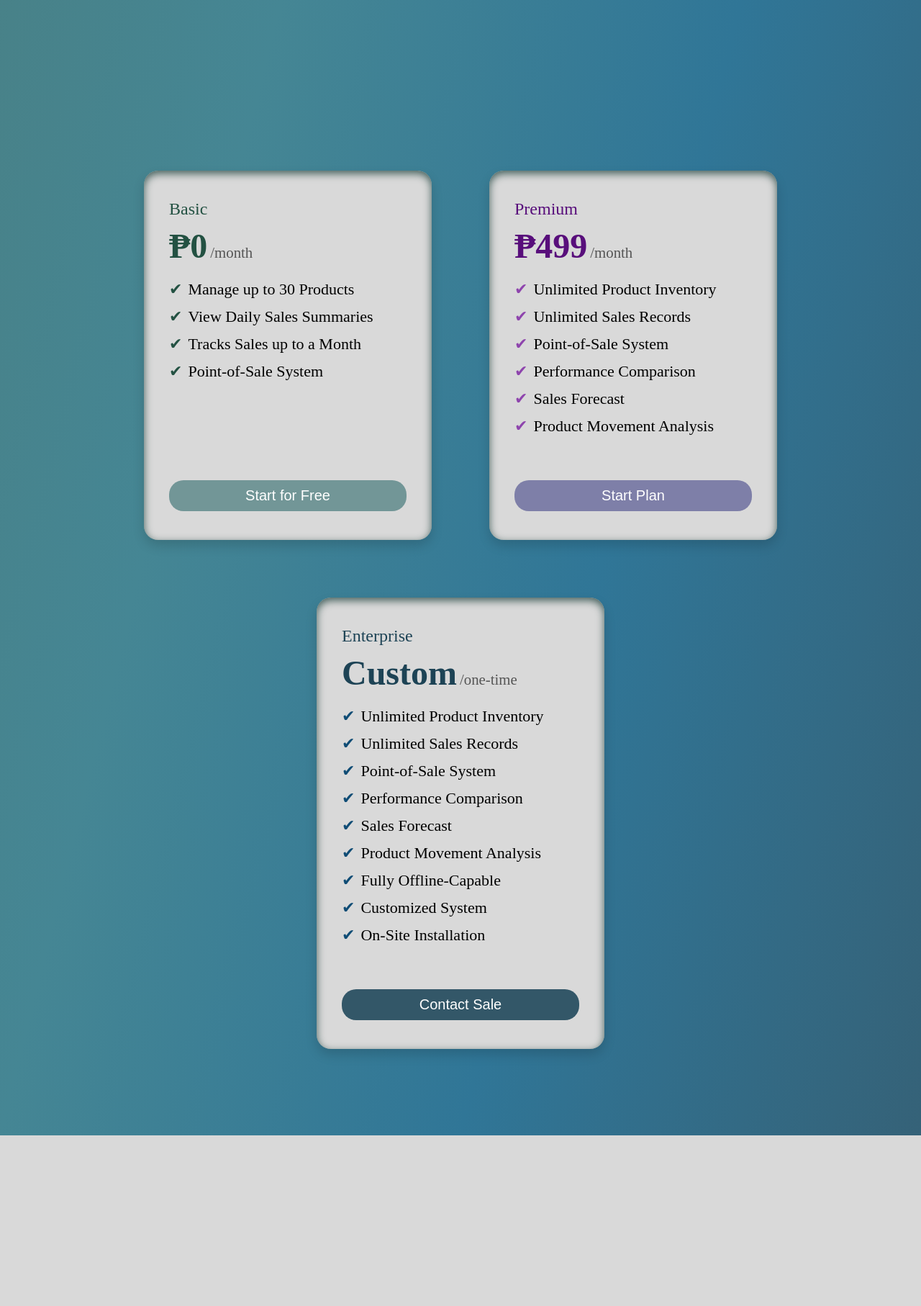
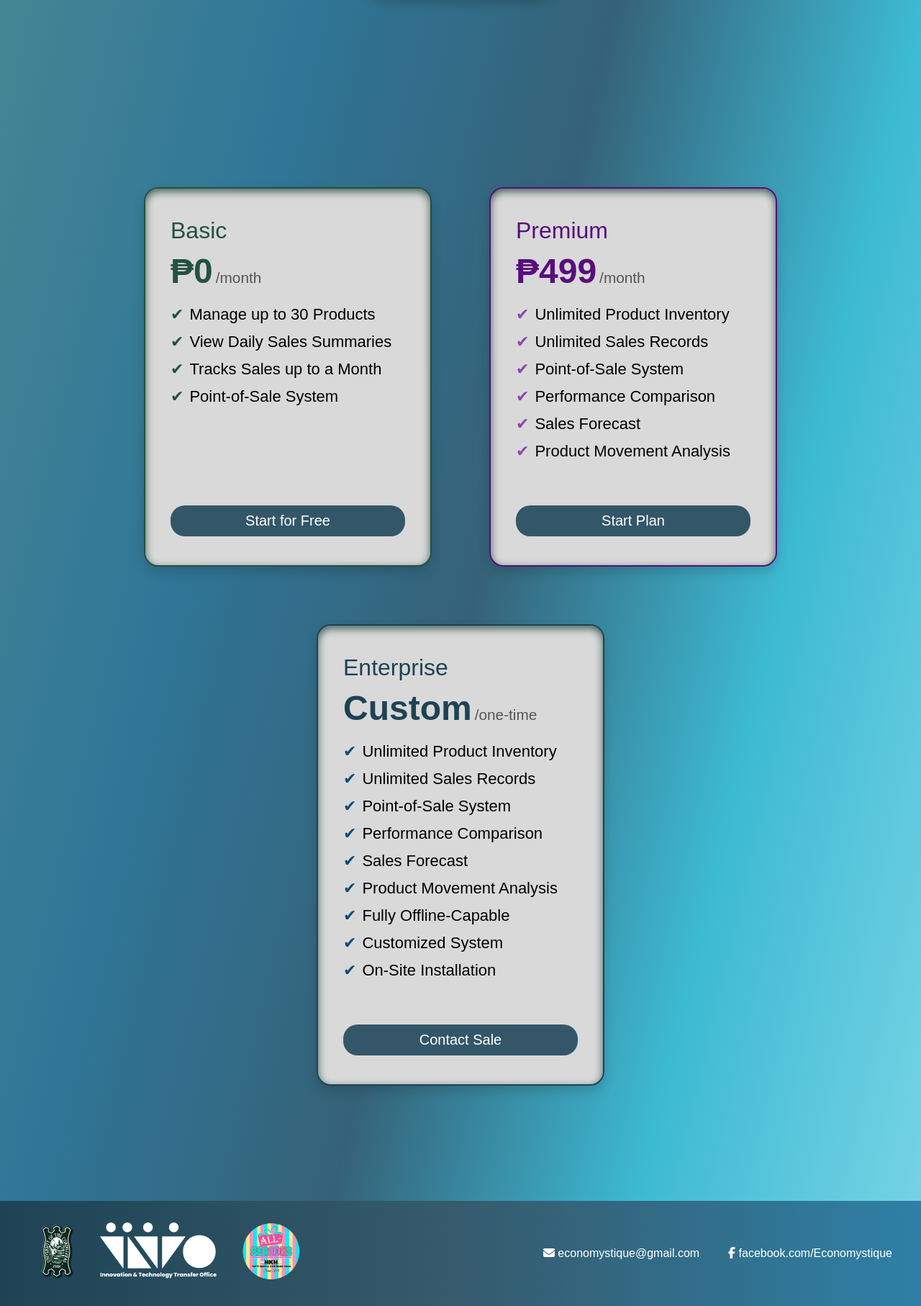
Before and after one commit to Economystique/LandingPage, a Flask app: page / in a window 1280 px wide. Shown: the part 3600-5414 px from the top of the page at 72% size. Before the commit the page ends 5177 px from the top, so only its background shows below. Run offline with Flask 3, Linux system fonts and the light colour scheme.

Commit message:
added footer, fixed navigation conflict during merging, and added details on the features section.

```diff
--- a/app/static/css/styles.css
+++ b/app/static/css/styles.css
@@ -9,14 +9,11 @@
 }
 
 body {
-<<<<<<< HEAD
   font-family: 'Segoe UI', sans-serif;
   font-size: 22px;
   background: #458694;
-=======
   font-family: Arial, sans-serif;
-  background: linear-gradient(to bottom right, #1f4556, #4a7f81, #458694, #307697, #356278);
->>>>>>> 8a15d34c544473b903b2d8ac36202e44b90ba6cf
+  background: linear-gradient(to bottom right, #1f4556, #4a7f81, #458694, #307697, #356278, #3dbad3, #7ad5e6);
   background-repeat: no-repeat;
   display: block;
   color: #000000;
@@ -170,7 +158,7 @@ nav .contact-button:hover {
 }
 
 .card h2 {
-  font-size: 1.5rem;
+  font-size: 2rem;
   margin-bottom: 20px;
   text-align: left;
   font-weight: 100;
@@ -197,17 +185,13 @@ nav .contact-button:hover {
 .premium h2 { color: #580E7B; }
 .enterprise h2 { color: #1D4355; }
 
-.basic:hover {
-  border: 2px solid #235142;
-}
+.basic {border: 2px solid #235142}
+.premium {border: 2px solid #580E7B}
+.enterprise {border: 2px solid #1D4355}
 
-.premium:hover {
-  border: 2px solid #580E7B;
-}
-
-.enterprise:hover {
-  border: 2px solid #1D4355;
-}
+.basic:hover {box-shadow: 0 0 0 0 #235142, 0 12px 20px rgba(0, 0, 0, 0.2);}
+.premium:hover {box-shadow: 0 0 0 0 #580E7B, 0 12px 20px rgba(0, 0, 0, 0.2);}
+.enterprise:hover {box-shadow: 0 0 0 0 #1D4355, 0 12px 20px rgba(0, 0, 0, 0.2);}
 
 .card ul {
   list-style: none;
@@ -243,21 +227,21 @@ nav .contact-button:hover {
 }
 
 .basic button {
-  background-color: #729697;
-  color: white;
+  background-color: #335768;
+  color: white;a
 }
 
 .basic button:hover {
-  background-color: #235142 ;
+  background-color: #335768 ;
 }
 
 .premium button {
-  background-color: #7E7FA8;
+  background-color: #335768;
   color: white;
 }
 
 .premium button:hover {
-  background-color: #bb8ae4;
+  background-color: #335768;
 }
 
 .enterprise button {
@@ -501,6 +494,66 @@ nav .contact-button:hover {
   color: white;
 }
 
+#scrollTopBtn {
+  position: fixed;
+  bottom: 30px;
+  right: 30px;
+  z-index: 100;
+  background-color: white;
+  color: #356278;
+  border: none;
+  outline: none;
+  width: 50px;
+  height: 50px;
+  border-radius: 50%;
+  font-size: 24px;
+  cursor: pointer;
+  display: none;
+  box-shadow: 0 4px 8px rgba(0,0,0,0.2);
+  transition: background-color 0.3s;
+}
+
+#scrollTopBtn:hover {
+  background-color: #bebebe;
+}
+
+/* FOOTER */
+.custom-footer {
+  background: linear-gradient(to right, #1d4355, #365b6d, #2e80a6);
+  color: white;
+  padding: 30px 40px;
+  position: relative;
+  margin-top: 100px;
+}
+
+.footer-content {
+  display: flex;
+  justify-content: space-between;
+  align-items: center;
+  flex-wrap: wrap;
+  gap: 20px;
+}
+
+.footer-logos img {
+  height: 80px;
+  margin-right: 15px;
+  margin-left: 15px;
+}
+
+.footer-contact {
+  text-align: right;
+  font-size: 1rem;
+}
+
+.footer-contact {
+  display: flex;
+  flex-direction: row;
+  gap: 40px;
+  font-size: 1rem;
+  align-items: center;
+  flex-wrap: wrap;
+}
+
 @media (max-width: 950px) {
   .plans {
     flex-direction: column;
--- a/app/templates/index.html
+++ b/app/templates/index.html
@@ -31,7 +31,7 @@
     </p>
   </section>
 
-  <!-- Pricing Cards -->
+  <!-- PLAN -->
   <section class="plans">
     <div class="card basic">
       <h2>Basic
@@ -77,7 +77,6 @@
 
   <!-- About Section -->
    <section class="about-section" id="about">
-    <h2>About Us</h2>
     <div class="about-card">
       <p>
         Economystique is an all-in-one application tailored for MSMEs that provides
@@ -132,13 +131,15 @@
 
   <!-- Features Section -->
    <section class="features-section">
+    <div class="features-wrapper">
+
       <div class="feature-card">
       <div class="icon-container">
-      <img src="{{ url_for('static', filename='img/iconHistoricalSC.png') }}" alt="Historical Sales"> <!-- CHANGE-->
+        <img src="{{ url_for('static', filename='img/iconHistoricalSC.png') }}" alt="Historical Sales">
       </div>
       <h3>Historical Sales Comparison</h3>
       <div class="extra-info">
-      View historical sales trends to assess past performance and guide future planning.
+        View and analyze past sales data to track performance trends, identify growth patterns, and inform strategic decisions.
       </div>
       <button class="toggle-btn" onclick="toggleExpand(this)">⮟</button>
     </div>
@@ -149,7 +150,7 @@
       </div>
       <h3>Sales Forecasting</h3>
       <div class="extra-info">
-      View historical sales trends to assess past performance and guide future planning.
+        Generate accurate sales projections using AI-driven time series models, helping you plan ahead and manage demand effectively.
       </div>
       <button class="toggle-btn" onclick="toggleExpand(this)">⮟</button>
     </div>
@@ -160,7 +161,7 @@
       </div>
       <h3>Product Movement Analysis</h3>
       <div class="extra-info">
-      View historical sales trends to assess past performance and guide future planning.
+        Identify fast and slow-moving products through data-driven insights to optimize stock levels and improve sales strategies.
       </div>
       <button class="toggle-btn" onclick="toggleExpand(this)">⮟</button>
     </div>
@@ -171,7 +172,7 @@
       </div>
       <h3>Inventory Management</h3>
       <div class="extra-info">
-      View historical sales trends to assess past performance and guide future planning.
+        Monitor stock levels in real time, automate inventory tracking, and reduce overstock or stockouts through efficient inventory control.
       </div>
       <button class="toggle-btn" onclick="toggleExpand(this)">⮟</button>
     </div>
@@ -182,7 +183,7 @@
       </div>
       <h3>POS System</h3>
       <div class="extra-info">
-      View historical sales trends to assess past performance and guide future planning.
+        Process transactions accurately through an intuitive, ergonomic interface designed for efficiency and ease of use.
       </div>
       <button class="toggle-btn" onclick="toggleExpand(this)">⮟</button>
     </div>
@@ -254,15 +255,49 @@
     </div>
   </section>
 
+  <!-- FOOTER -->
+   <footer class="custom-footer">
+    <div class="footer-content">
+      <div class="footer-logos">
+        <img src="{{ url_for('static', filename='img/logoUC.png') }}" alt="UC Logo">
+        <img src="{{ url_for('static', filename='img/logoInTTO.png') }}" alt="InTTO Logo">
+        <img src="{{ url_for('static', filename='img/logoAllSeasons.png') }}" alt="All SeasonsLogo">
+      </div>
+      <div class="footer-contact">
+        <p><i class="fas fa-envelope"></i> economystique@gmail.com</p>
+        <p><i class="fab fa-facebook-f"></i> facebook.com/Economystique</p>
+      </div>
+    </div>
+  </footer>
+
+  <button id="scrollTopBtn" title="Back to Top">⮝</button>
 
 <script>
   function toggleExpand(button) {
     const card = button.closest('.feature-card');
     card.classList.toggle('expanded');
-
     button.textContent = card.classList.contains('expanded') ? '⮝' : '⮟';
   }
 </script>
 
+
+<script>
+  const scrollBtn = document.getElementById("scrollTopBtn");
+
+  window.onscroll = function () {
+    scrollBtn.style.display = (document.body.scrollTop > 200 || document.documentElement.scrollTop > 200)
+      ? "block"
+      : "none";
+  };
+
+  scrollBtn.addEventListener("click", function () {
+    window.scrollTo({
+      top: 0,
+      behavior: "smooth"
+    });
+  });
+</script>
+
+
 </body>
 </html>
```
Also changed, not shown: other parts of app/static/css/styles.css (+20 -20 lines), app/static/img/logoAllSeasons.png (added), app/static/img/logoInTTO.png (added), app/static/img/logoUC.png (added). Lines whose indentation alone changed are shown as unchanged.
